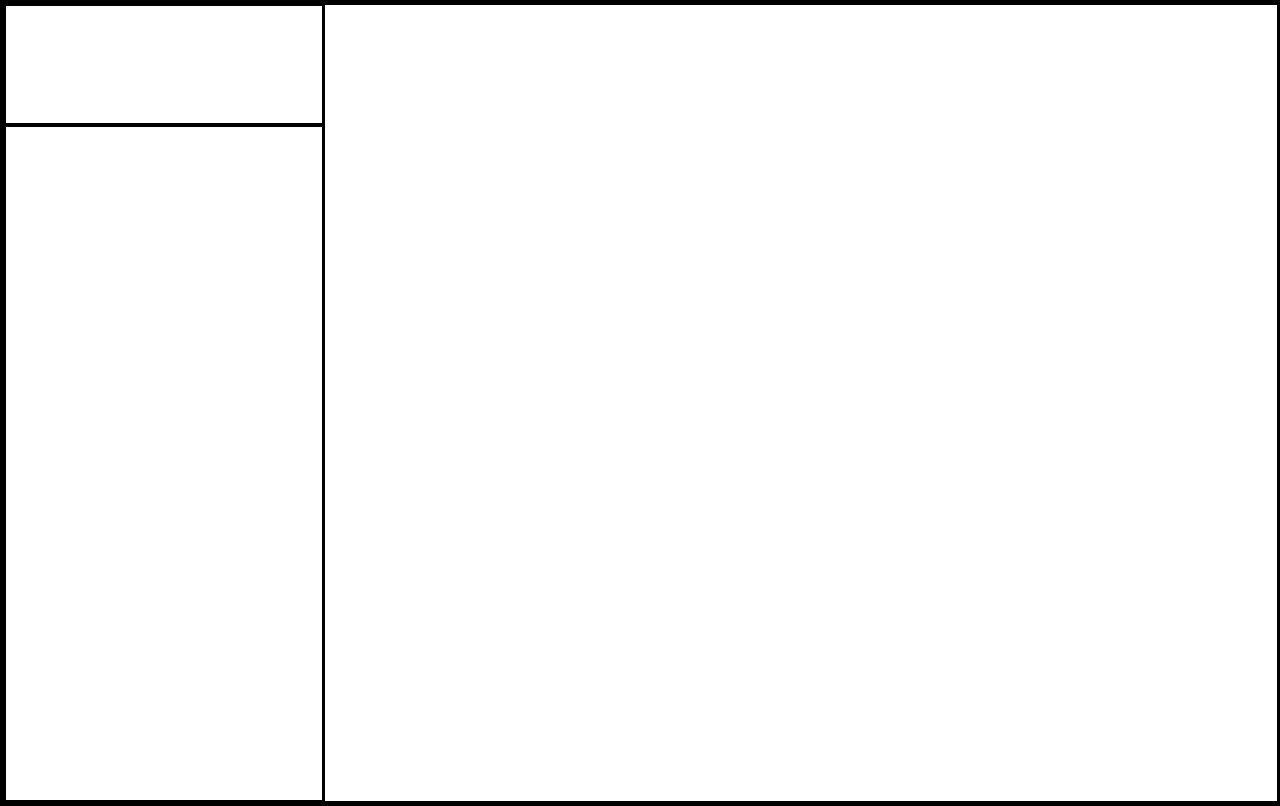
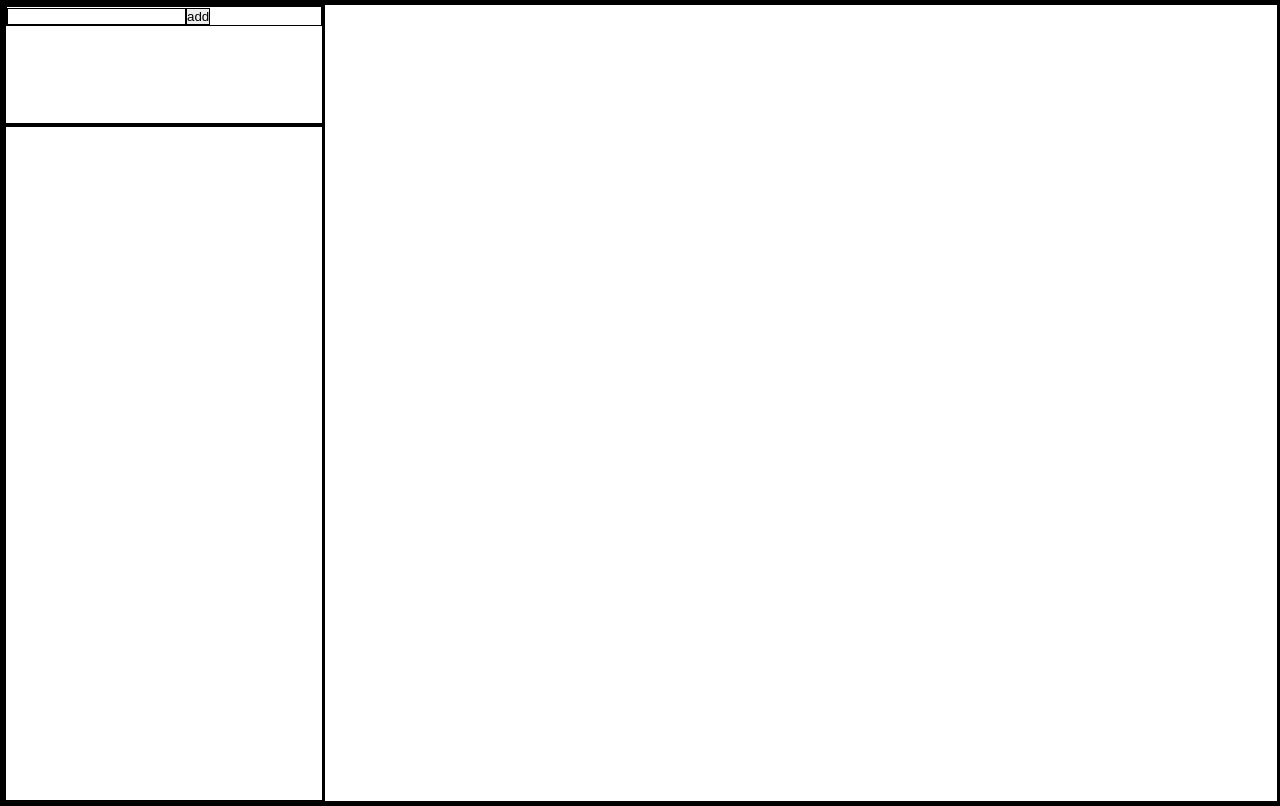
Before and after one commit to OriLev/RSS-Feeds-Display, a React (Create React App) app: page / in a window 1280 px wide. Built offline with nearby package versions, Linux system fonts and the light colour scheme.

Commit message:
add feed addition functionality

```diff
--- a/src/App.js
+++ b/src/App.js
@@ -20,6 +20,14 @@ class App extends Component {
     }
 
     this.removeFeed = this.removeFeed.bind(this);
+    this.addFeed = this.addFeed.bind(this);
+  }
+
+  addFeed(feedUrl) {
+    this.setState((prevState) => {
+      const { feedsList, } = prevState;
+      return { feedsList: [ feedUrl, ...feedsList] }
+    })
   }
 
   removeFeed(feedIndex) {
@@ -35,8 +43,8 @@ class App extends Component {
   }
   render() {
     const { feedsList, } = this.state;
-    const { removeFeed, } = this;
-    const appFrameProps = { feedsList, removeFeed, }
+    const { addFeed, removeFeed, } = this;
+    const appFrameProps = { feedsList, addFeed, removeFeed, }
     return (
       <BrowserRouter>
         <Route
--- a/src/components/AppFrame.js
+++ b/src/components/AppFrame.js
@@ -1,10 +1,40 @@
-import React from 'react';
+import React, { Component, } from 'react';
 import { Route, NavLink, Switch} from 'react-router-dom'
 import './AppFrame.css';
 
 
-function RSSInputForm() {
-  return null;
+class RSSInputForm extends Component {
+  constructor(props) {
+    super(props);
+    this.state = {
+      newFeed: '',
+    }
+    this.handleChange = this.handleChange.bind(this);
+    this.handleSubmit = this.handleSubmit.bind(this);
+  }
+
+  handleChange(e) {
+    this.setState({ newFeed: e.target.value, })
+  }
+
+  handleSubmit(e) {
+    const { newFeed, } = this.state;
+    const { addFeed, } = this.props;
+    addFeed(newFeed);
+    this.setState({ newFeed: '', })
+    e.preventDefault();
+  }
+
+  render() {
+    const { handleSubmit, handleChange, } = this;
+    const { newFeed, } = this.state;
+    return (
+      <form onSubmit={ handleSubmit }>
+        <input type="url" value={ newFeed } onChange={ handleChange } />
+        <input type="submit" value="add" />
+      </form>
+    );
+  }
 }
 
 function RSSFeedsList({ feedsList, removeFeed, }) {
@@ -26,11 +56,11 @@ function RSSFeed() {
   return null;
 }
 
-function SideBar({ feedsList, removeFeed, }) {
+function SideBar({ feedsList, addFeed, removeFeed, }) {
   return (
     <div className="sidebar">
       <div className="sidebar__RSSInputContainer">
-         <RSSInputForm />
+         <RSSInputForm addFeed={ addFeed }/>
       </div>
       <div className="sidebar__RSSListContainer">
         <RSSFeedsList feedsList={ feedsList } removeFeed={ removeFeed }/>
@@ -64,9 +94,9 @@ function IllegalRoute({ match }) {
 
 
 
-export function AppFrame({ feedsList, removeFeed, }) {
+export function AppFrame({ feedsList, addFeed, removeFeed, }) {
   console.log(feedsList)
-  const sidebarProps = { feedsList, removeFeed, }
+  const sidebarProps = { feedsList, addFeed, removeFeed, }
   return (
     <div className="appWrapper">
       <SideBar { ...sidebarProps } />
```
